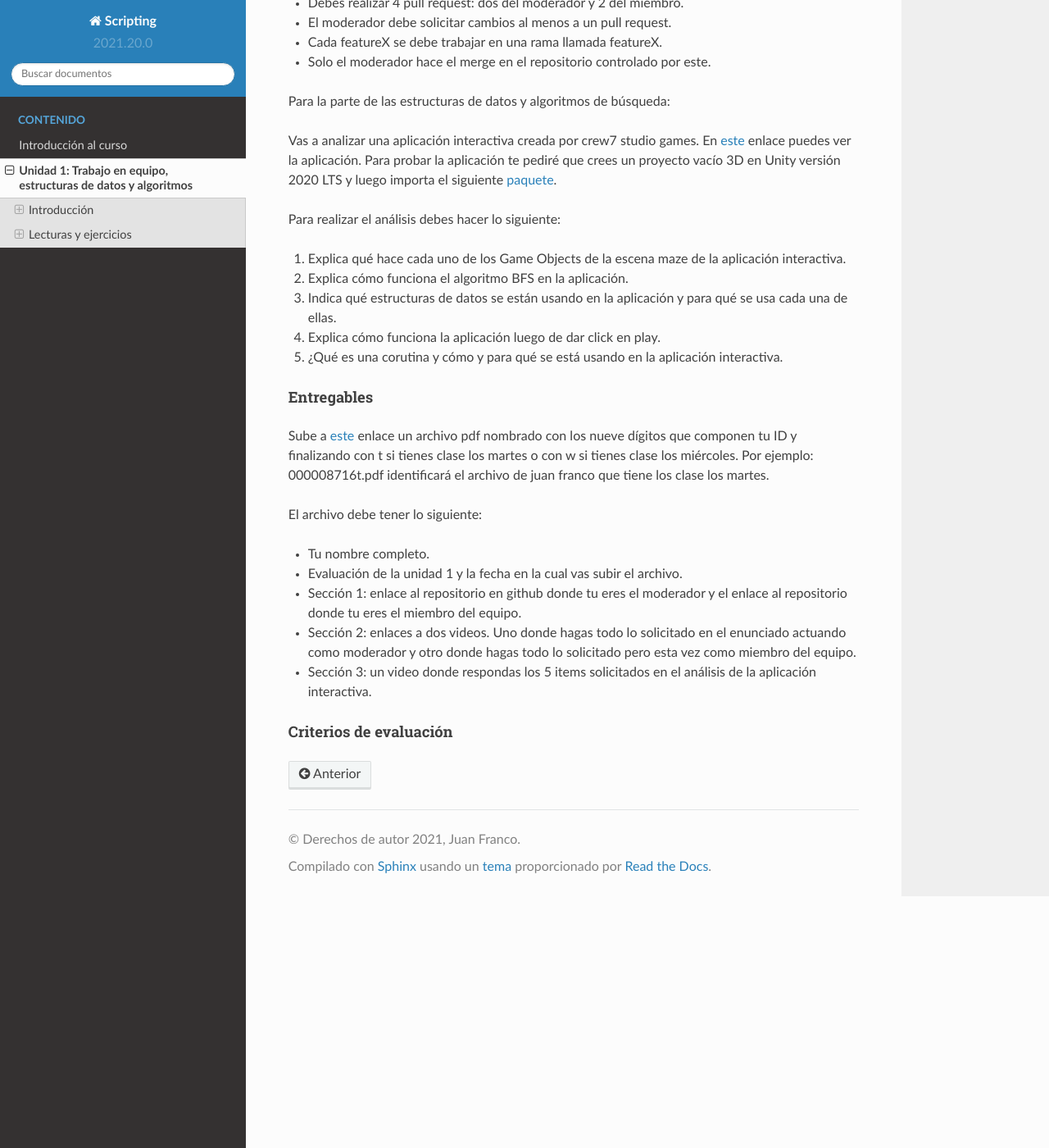
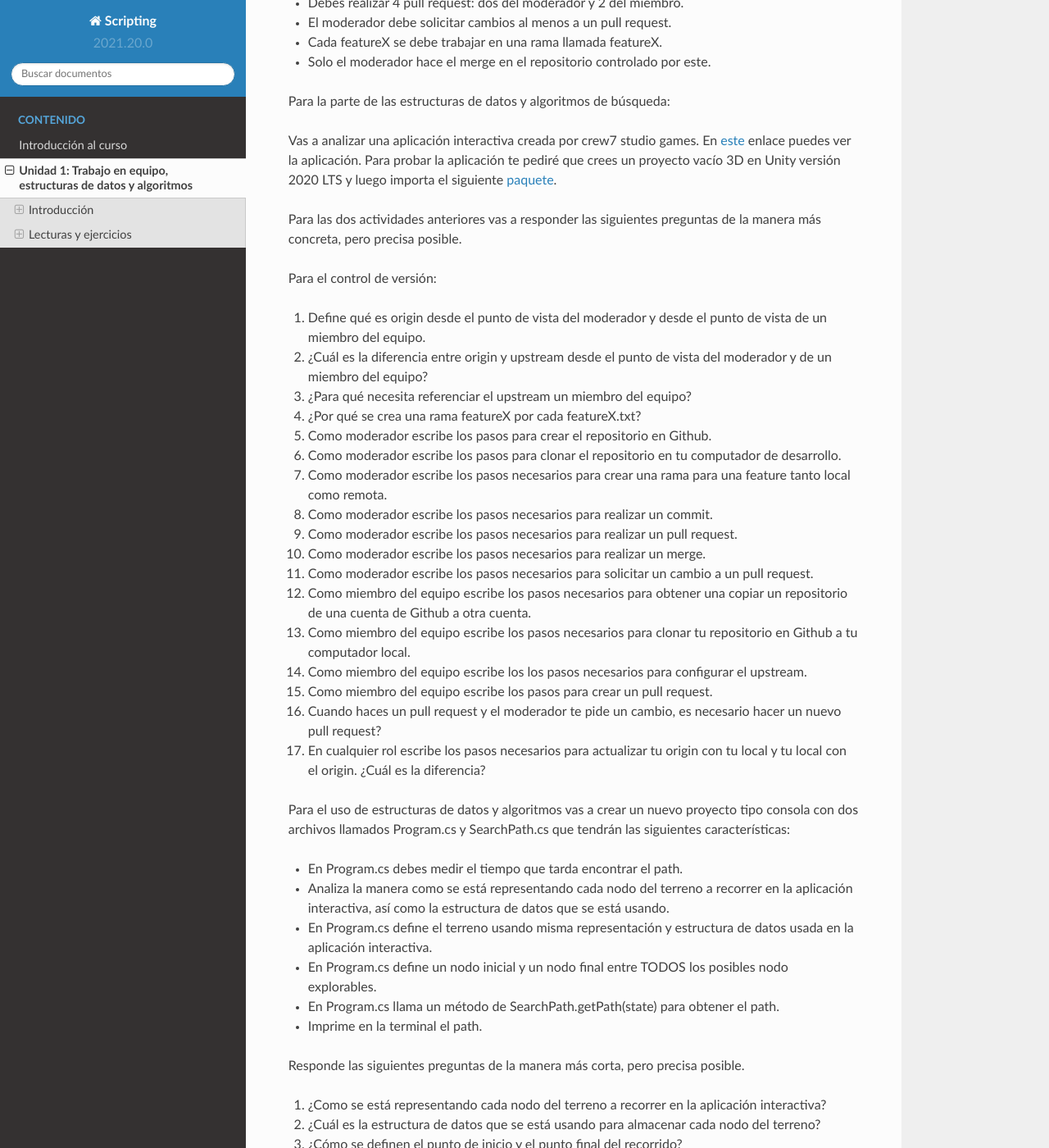
Before and after one commit to juanferfranco/scripting, a Sphinx documentation site: the page built from docs/_unidad1/unidad1.rst, in a window 1280 px wide and 1400 px high, scrolled down 31281 px. Shown: the whole window at 82% size. Built offline with Sphinx 7.4.7 and the Read the Docs theme 2.0.0, drawn with Linux system fonts in a browser that asks for light colours; some of the changed text lies outside the part shown.

Commit message:
eval in beta version

```diff
--- a/docs/_unidad1/unidad1.rst
+++ b/docs/_unidad1/unidad1.rst
@@ -1425,13 +1425,64 @@ puedes ver la aplicación. Para probar la aplicación te pediré que crees un pr
 3D en Unity versión 2020 LTS y luego importa el siguiente
 `paquete <https://drive.google.com/file/d/1czODHzaOyEfH6vCf2t8IpkUNml0vF076/view?usp=sharing>`__.
 
-Para realizar el análisis debes hacer lo siguiente:
+Para las dos actividades anteriores vas a responder las siguientes preguntas de la manera más
+concreta, pero precisa posible.
 
-#. Explica qué hace cada uno de los Game Objects de la escena maze de la aplicación interactiva.
-#. Explica cómo funciona el algoritmo BFS en la aplicación.
-#. Indica qué estructuras de datos se están usando en la aplicación y para qué se usa cada una
-   de ellas.
-#. Explica cómo funciona la aplicación luego de dar click en play.
+Para el control de versión:
+
+#. Define qué es origin desde el punto de vista del moderador y desde el punto de vista de
+   un miembro del equipo.
+#. ¿Cuál es la diferencia entre origin y upstream desde el punto de vista del moderador y de
+   un miembro del equipo?
+#. ¿Para qué necesita referenciar el upstream un miembro del equipo?
+#. ¿Por qué se crea una rama featureX por cada featureX.txt?
+#. Como moderador escribe los pasos para crear el repositorio en Github.
+#. Como moderador escribe los pasos para clonar el repositorio en tu computador de desarrollo.
+#. Como moderador escribe los pasos necesarios para crear una rama para una feature tanto local
+   como remota.
+#. Como moderador escribe los pasos necesarios para realizar un commit.
+#. Como moderador escribe los pasos necesarios para realizar un pull request.
+#. Como moderador escribe los pasos necesarios para realizar un merge.
+#. Como moderador escribe los pasos necesarios para solicitar un cambio a un pull request.
+#. Como miembro del equipo escribe los pasos necesarios para obtener una copiar un repositorio
+   de una cuenta de Github a otra cuenta.
+#. Como miembro del equipo escribe los pasos necesarios para clonar tu repositorio en Github
+   a tu computador local.
+#. Como miembro del equipo escribe los los pasos necesarios para configurar el upstream.
+#. Como miembro del equipo escribe los pasos para crear un pull request.
+#. Cuando haces un pull request y el moderador te pide un cambio, es necesario hacer un nuevo
+   pull request?
+#. En cualquier rol escribe los pasos necesarios para actualizar tu origin con tu local y tu local
+   con el origin. ¿Cuál es la diferencia?
+
+Para el uso de estructuras de datos y algoritmos vas a crear un nuevo proyecto tipo consola
+con dos archivos llamados Program.cs y SearchPath.cs que tendrán las siguientes características:
+
+* En Program.cs debes medir el tiempo que tarda encontrar el path.
+* Analiza la manera como se está representando cada nodo del terreno a recorrer en la
+  aplicación interactiva, así como la estructura de datos que se está usando.
+* En Program.cs define el terreno usando misma representación y estructura de datos
+  usada en la aplicación interactiva.
+* En Program.cs define un nodo inicial y un nodo final entre TODOS los posibles nodo explorables.
+* En Program.cs llama un método de SearchPath.getPath(state) para obtener el path.
+* Imprime en la terminal el path.
+
+Responde las siguientes preguntas de la manera más corta, pero precisa posible.
+
+#. ¿Como se está representando cada nodo del terreno a recorrer en la
+   aplicación interactiva?
+#. ¿Cuál es la estructura de datos que se está usando para almacenar cada nodo del terreno?
+#. ¿Cómo se definen el punto de inicio y el punto final del recorrido?
+#. ¿Qué ventaja tiene usar la estructura de datos anterior para este problema?
+#. Escribe los pasos que componen el algoritmo BFS en la solución del problema.
+#. ¿Para qué se usa una cola en el algoritmo BFS de la aplicación interactiva?
+#. ¿Cómo se determina si un nodo ya fue explorado?
+#. ¿Cómo se determina qué nodos serán explorados?
+#. ¿Qué estructura de datos se está utilizando para almacenar los nodos que componen la ruta
+   calculada desde el punto de inicio al punto final?
+#. ¿Qué ventaja tiene usar la estructura de datos de la pregunta anterior?
+#. Al crear el path ¿Por qué es necesario
+#. Explica cómo funciona la aplicación interactiva luego de dar click en play.
 #. ¿Qué es una corutina y cómo y para qué se está usando en la aplicación interactiva.
 
 Entregables
@@ -1448,12 +1499,14 @@ El archivo debe tener lo siguiente:
 * Tu nombre completo.
 * Evaluación de la unidad 1 y la fecha en la cual vas subir el archivo.
 * Sección 1: enlace al repositorio en github donde tu eres el moderador y el enlace al repositorio
-  donde tu eres el miembro del equipo.
-* Sección 2: enlaces a dos videos. Uno donde hagas todo lo solicitado en el enunciado
-  actuando como moderador y otro donde hagas todo lo solicitado pero esta vez como miembro
-  del equipo.
-* Sección 3: un video donde respondas los 5 items solicitados en el análisis de la aplicación
-  interactiva.
+  donde tu eres el miembro del equipo. Ambos repositorios deberían estar sincronizados y con los
+  featureX, commits y pull requests solicitados.
+* Sección 2: enlace a Github con la el código de la aplicación tipo consola solicitado.
+* Sección 3: el texto con la solución a todas las preguntas.
 
 Criterios de evaluación
 ##############################
+
+Sección 1 (1). Se califica 1 si está completo o 0 si le falta algo.
+Sección 2 (1). Se califica 1 si está completo o 0 si le falta algo.
+Sección 3 (3). Cada pregunta tiene el mismo valor.
```
